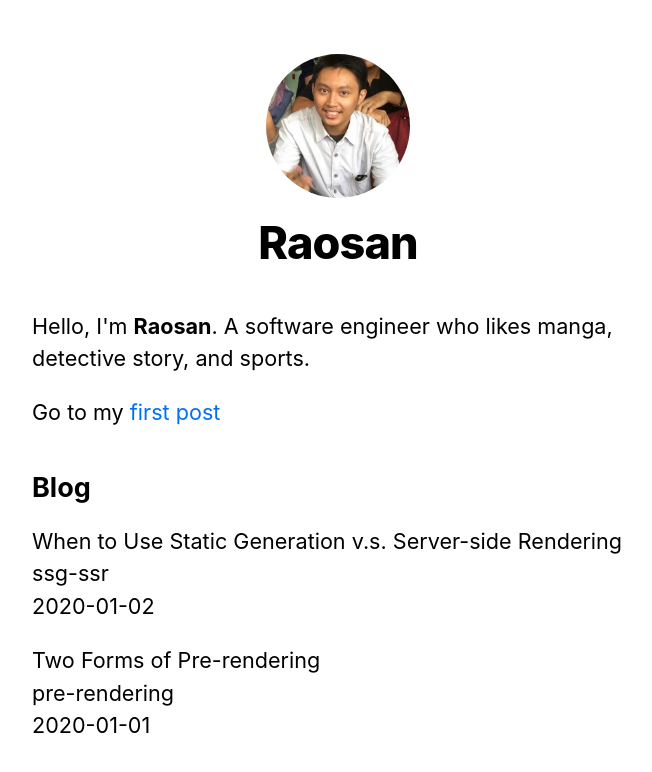
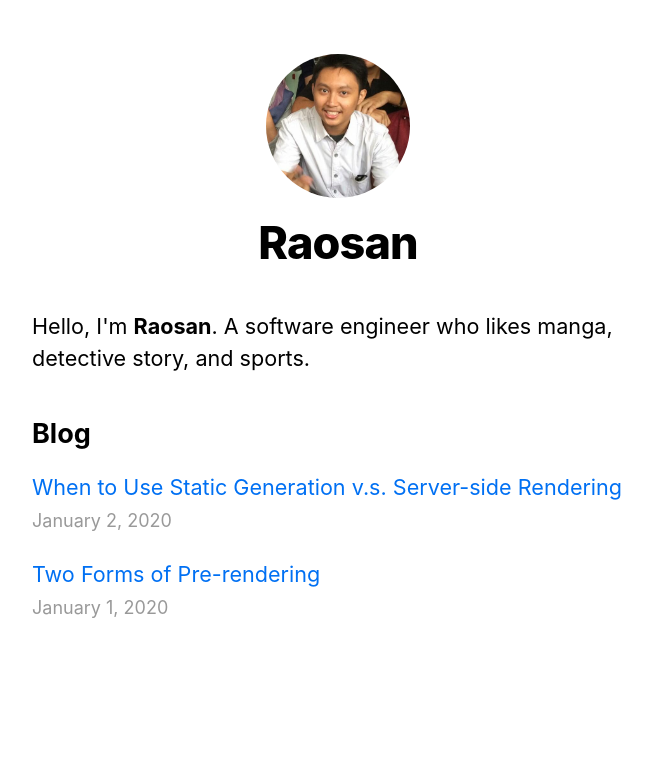
Before and after one commit to raosan/nextjs-blog, a Next.js app: page / in a window 1280 px wide. Shown: the top 772 px of the page, without its empty margins (302-954 px from the left). Built offline with nearby package versions, Linux system fonts and the light colour scheme.

Commit message:
dynamic url

```diff
--- /dev/null
+++ b/components/date.js
@@ -0,0 +1,6 @@
+import { parseISO, format } from 'date-fns'
+
+export default function Date({ dateString }) {
+  const date = parseISO(dateString)
+  return <time dateTime={dateString}>{format(date, 'LLLL d, yyyy')}</time>
+}
--- a/lib/posts.js
+++ b/lib/posts.js
@@ -1,6 +1,8 @@
 import fs from 'fs'
 import path from 'path'
 import matter from 'gray-matter'
+import remark from 'remark'
+import html from 'remark-html'
 
 const postsDirectory = path.join(process.cwd(), 'posts')
 
@@ -59,16 +61,23 @@
   })
 }
 
-export function getPostData(id) {
+export async function getPostData(id) {
   const fullPath = path.join(postsDirectory, `${id}.md`)
   const fileContents = fs.readFileSync(fullPath, 'utf8')
 
   // Use gray-matter to parse the post metadata section
   const matterResult = matter(fileContents)
 
+  // Use remark to convert markdown into HTML string
+  const processedContent = await remark()
+    .use(html)
+    .process(matterResult.content)
+  const contentHtml = processedContent.toString()
+
   // Combine the data with the id
   return {
     id,
+    contentHtml,
     ...matterResult.data
   }
 }
--- a/package.json
+++ b/package.json
@@ -8,9 +8,12 @@
     "start": "next start"
   },
   "dependencies": {
+    "date-fns": "^2.16.1",
     "gray-matter": "^4.0.2",
     "next": "9.5.3",
     "react": "16.13.1",
-    "react-dom": "16.13.1"
+    "react-dom": "16.13.1",
+    "remark": "^13.0.0",
+    "remark-html": "^13.0.1"
   }
 }
--- a/pages/index.js
+++ b/pages/index.js
@@ -1,5 +1,6 @@
 import Head from 'next/head'
 import Link from 'next/link'
+import Date from '../components/date'
 
 import Layout, { siteTitle } from '../components/layout'
 import utilStyles from '../styles/utils.module.css'
@@ -13,20 +14,19 @@
       </Head>
       <section className={utilStyles.headingMd}>
         <p>Hello, I'm <b>Raosan</b>. A software engineer who likes manga, detective story, and sports.</p>
-        <p>
-          Go to my <Link href="/posts/first-post"><a>first post</a></Link>
-        </p>
       </section>
       <section className={`${utilStyles.headingMd} ${utilStyles.padding1px}`}>
         <h2 className={utilStyles.headingLg}>Blog</h2>
         <ul className={utilStyles.list}>
           {allPostsData.map(({ id, date, title }) => (
             <li className={utilStyles.listItem} key={id}>
-              {title}
+              <Link href={`/posts/${id}`}>
+                <a>{title}</a>
+              </Link>
               <br />
-              {id}
-              <br />
-              {date}
+              <small className={utilStyles.lightText}>
+                <Date dateString={date} />
+              </small>
             </li>
           ))}
         </ul>
```
Also changed, not shown: pages/posts/[id].js (+14 -6 lines), 1 other file (tests, documents, lock files or other folders).
